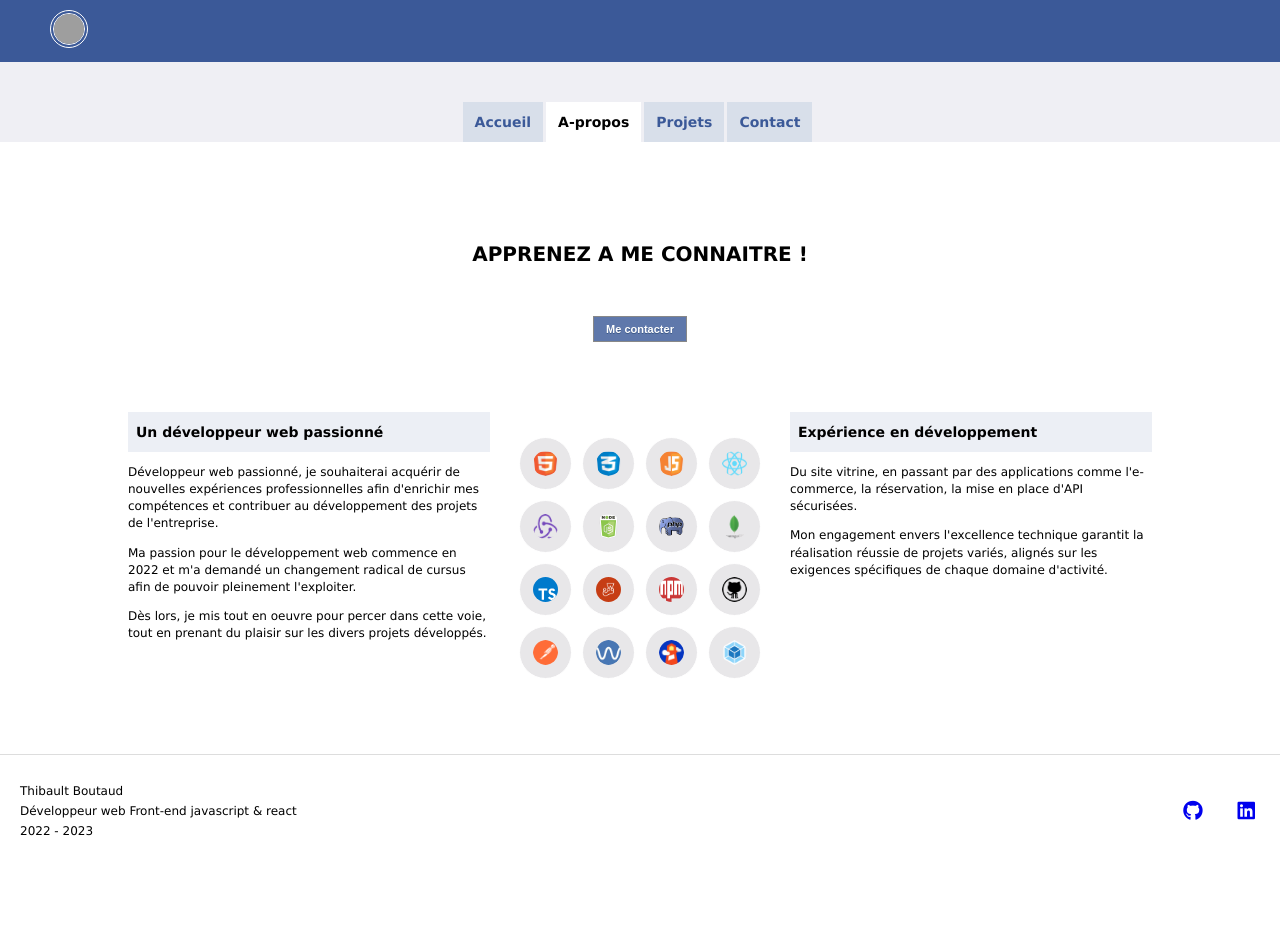
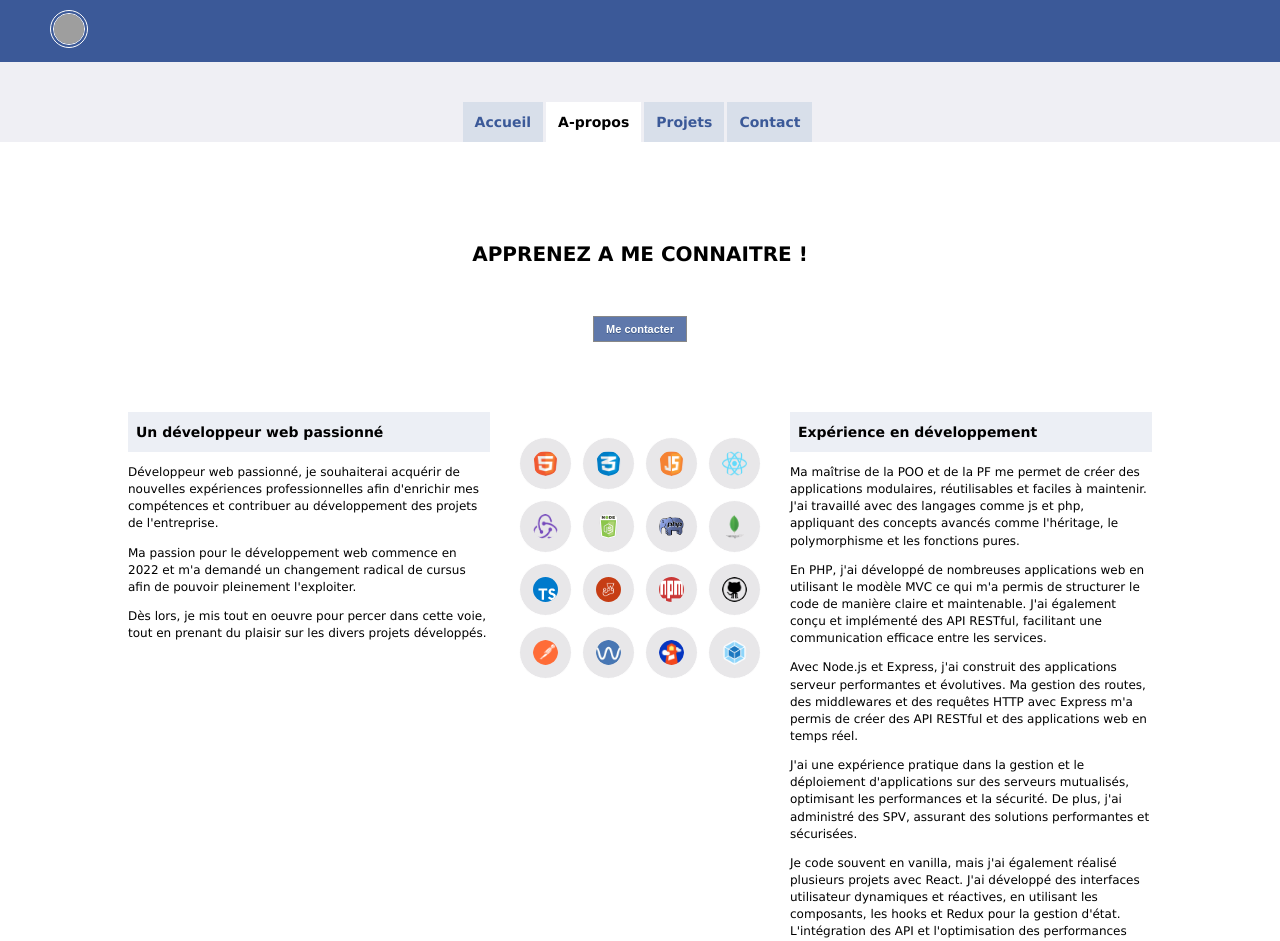
Before and after one commit to krommmm/portfolio, a React (Create React App) app: page /About in a window 1280 px wide. Shown: the top 941 px of the page. Before the commit the page ends 867 px from the top, so only its background shows below. Built offline with nearby package versions, Linux system fonts and the light colour scheme; grey boxes are pictures that could not be loaded.

Commit message:
ajout all

```diff
--- a/src/pages/Skills.js
+++ b/src/pages/Skills.js
@@ -150,39 +150,25 @@ const Skills = () => {
 								<div className={isDark ? 'fr' : 'uk'}>
 									<h3>Expérience en développement</h3>
 									<div className="texte">
-										<p>
-											Du site vitrine, en passant par des
-											applications comme
-											l'e-commerce, la réservation, la
-											mise en place d'API sécurisées.
-										</p>
-										<p>
-											Mon engagement envers l'excellence
-											technique garantit la réalisation
-											réussie de projets variés, alignés
-											sur les exigences spécifiques de
-											chaque domaine d'activité.
-										</p>
+										<p>Ma maîtrise de la POO et de la PF me permet de créer des applications modulaires, réutilisables et faciles à maintenir. J'ai travaillé avec des langages comme js et php, appliquant des concepts avancés comme l'héritage, le polymorphisme et les fonctions pures.</p>
+										<p>En PHP, j'ai développé de nombreuses applications web en utilisant le modèle MVC ce qui m'a permis de structurer le code de manière claire et maintenable. J'ai également conçu et implémenté des API RESTful, facilitant une communication efficace entre les services.</p>
+										<p>Avec Node.js et Express, j'ai construit des applications serveur performantes et évolutives. Ma gestion des routes, des middlewares et des requêtes HTTP avec Express m'a permis de créer des API RESTful et des applications web en temps réel.</p>
+										<p>J'ai une expérience pratique dans la gestion et le déploiement d'applications sur des serveurs mutualisés, optimisant les performances et la sécurité. De plus, j'ai administré des SPV, assurant des solutions performantes et sécurisées.</p>
+										<p>Je code souvent en vanilla, mais j'ai également réalisé plusieurs projets avec React. J'ai développé des interfaces utilisateur dynamiques et réactives, en utilisant les composants, les hooks et Redux pour la gestion d'état. L'intégration des API et l'optimisation des performances sont également au cœur de mon travail.</p>
+										<p>Enfin, j'adhère fermement aux principes SOLID et aux pratiques de Clean Code. Je suis convaincu que la lisibilité et la simplicité du code sont essentielles pour une maintenance à long terme et une collaboration efficace en équipe.</p>
+
 									</div>
 								</div>
 								<div className={isDark ? 'uk' : 'fr'}>
 									<h3>Development Experience</h3>
 									<div className="texte">
-										<p>
-											From showcase websites to more
-											complex projects such as e-commerce,
-											reservations, implementation of
-											secure APIs, and the development of
-											custom applications.
-										</p>
-										<p>
-											My commitment to technical
-											excellence ensures the successful
-											completion of diverse projects,
-											aligned with the specific
-											requirements of each business
-											domain.
-										</p>
+										<p>My mastery of OOP and FP allows me to create modular, reusable, and maintainable applications. I have worked with languages like JavaScript and PHP, applying advanced concepts such as inheritance, polymorphism, and pure functions.</p>
+										<p>In PHP, I have developed numerous web applications using the MVC model, which has allowed me to structure the code in a clear and maintainable way. I have also designed and implemented RESTful APIs, facilitating effective communication between services.</p>
+										<p>With Node.js and Express, I have built high-performance and scalable server applications. My management of routes, middleware, and HTTP requests with Express has enabled me to create RESTful APIs and real-time web applications.</p>
+										<p>I have practical experience in managing and deploying applications on shared servers, optimizing performance and security. Additionally, I have administered VPS, ensuring high-performing and secure solutions.</p>
+										<p>I often code in vanilla, but I have also completed several projects with React. I have developed dynamic and responsive user interfaces using components, hooks, and Redux for state management. API integration and performance optimization are also at the core of my work.</p>
+										<p>Finally, I firmly adhere to SOLID principles and Clean Code practices. I believe that code readability and simplicity are essential for long-term maintenance and effective team collaboration.</p>
+
 									</div>
 								</div>
 							</div>
```
